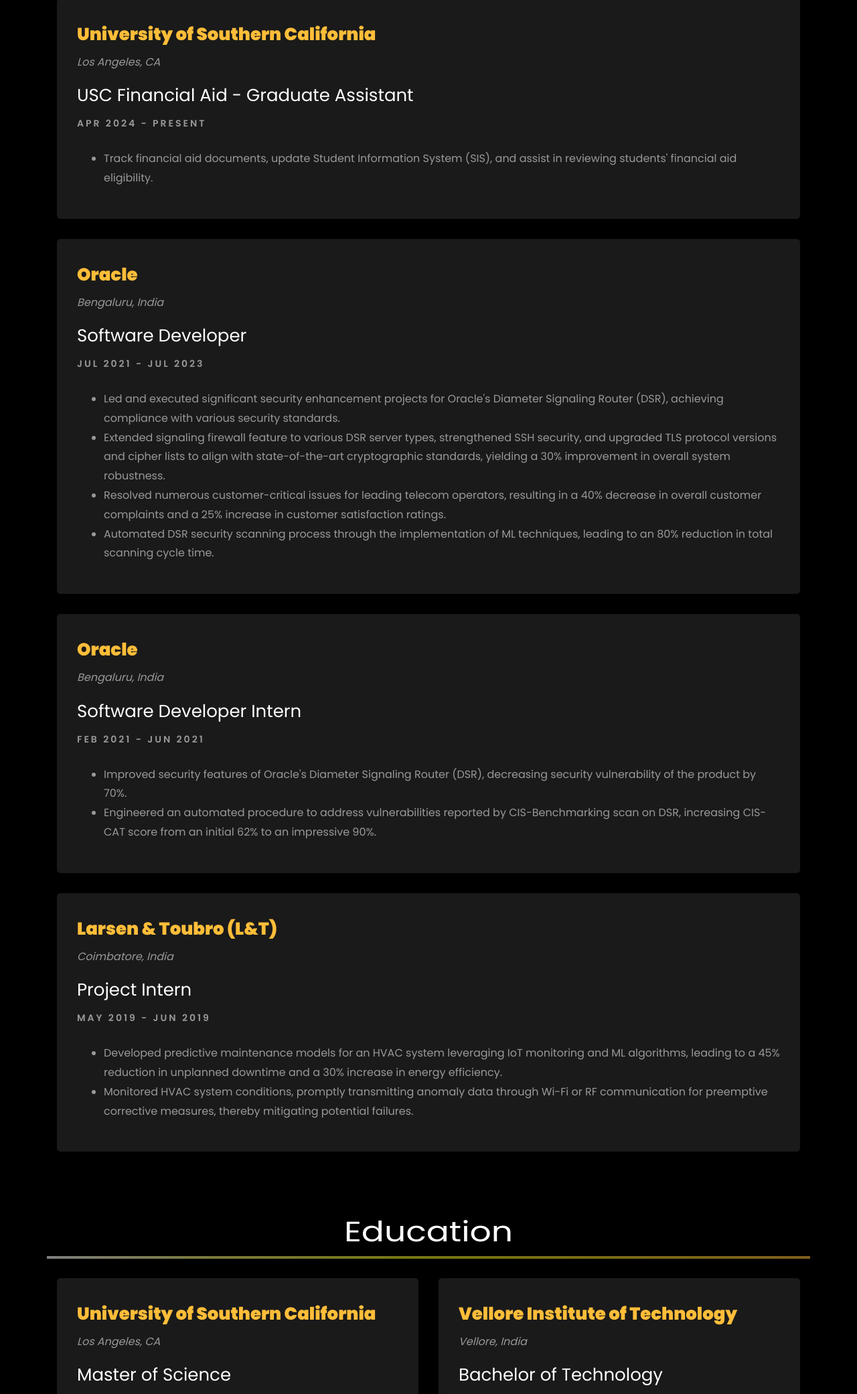
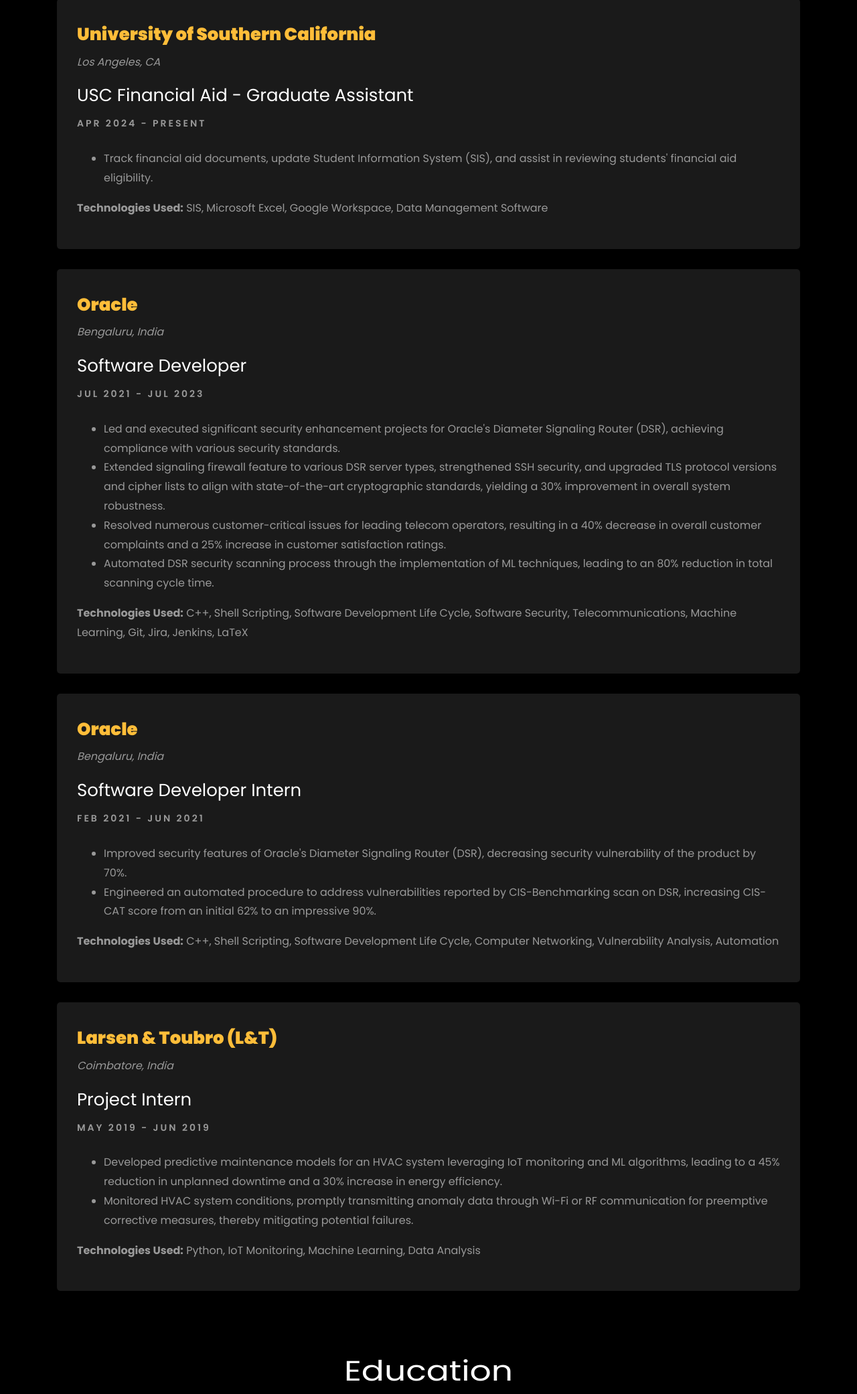
Before and after one commit to arunkarthik2000/portfolio, a plain HTML site: page index.html in a window 1280 px wide. Shown: the part 2233-4315 px from the top of the page at 67% size. Drawn offline with Linux system fonts and the light colour scheme; files whose address does not match are found by name.

Commit message:
Resume Updated

```diff
--- a/index.html
+++ b/index.html
@@ -347,6 +347,7 @@
 							<li>Track financial aid documents, update Student Information System (SIS), and assist in reviewing students' financial aid eligibility.</li>
 						</ul>
 					</p>
+					<p><strong>Technologies Used:</strong> SIS, Microsoft Excel, Google Workspace, Data Management Software</p>
 				</div>
 			</div>
 
@@ -364,6 +365,7 @@
 							<li>Automated DSR security scanning process through the implementation of ML techniques, leading to an 80% reduction in total scanning cycle time.</li>
 						</ul>
 					</p>
+					<p><strong>Technologies Used:</strong> C++, Shell Scripting, Software Development Life Cycle, Software Security, Telecommunications, Machine Learning, Git, Jira, Jenkins, LaTeX</p>
 				</div>
 			</div>
 
@@ -379,6 +381,7 @@
 							<li>Engineered an automated procedure to address vulnerabilities reported by CIS-Benchmarking scan on DSR, increasing CIS-CAT score from an initial 62% to an impressive 90%.</li>
 						</ul>
 					</p>
+					<p><strong>Technologies Used:</strong> C++, Shell Scripting, Software Development Life Cycle, Computer Networking, Vulnerability Analysis, Automation</p>
 				</div>
 			</div>
 
@@ -394,6 +397,7 @@
 							<li>Monitored HVAC system conditions, promptly transmitting anomaly data through Wi-Fi or RF communication for preemptive corrective measures, thereby mitigating potential failures.</li>
 						</ul>
 					</p>
+					<p><strong>Technologies Used:</strong> Python, IoT Monitoring, Machine Learning, Data Analysis</p>
 				</div>
 			</div>
 		</div>
@@ -440,7 +444,7 @@
 			<div class="row justify-content-center mt-5">
 				<div class="col-md-6 text-center ftco-animate">
 					<p>
-						<a href="https://drive.google.com/file/d/1OpNVGLSPkK2qh7JL8J6D0TPXRq3Fq3aF/view"
+						<a href="https://drive.google.com/file/d/10En6pdpkti80A6JVThL7iES7Mcc2p_Hu/view"
 						   class="btn btn-primary py-4 px-5"
 						   target="_blank">
 						   View Resume
```
Also changed, not shown: 1 other file.
